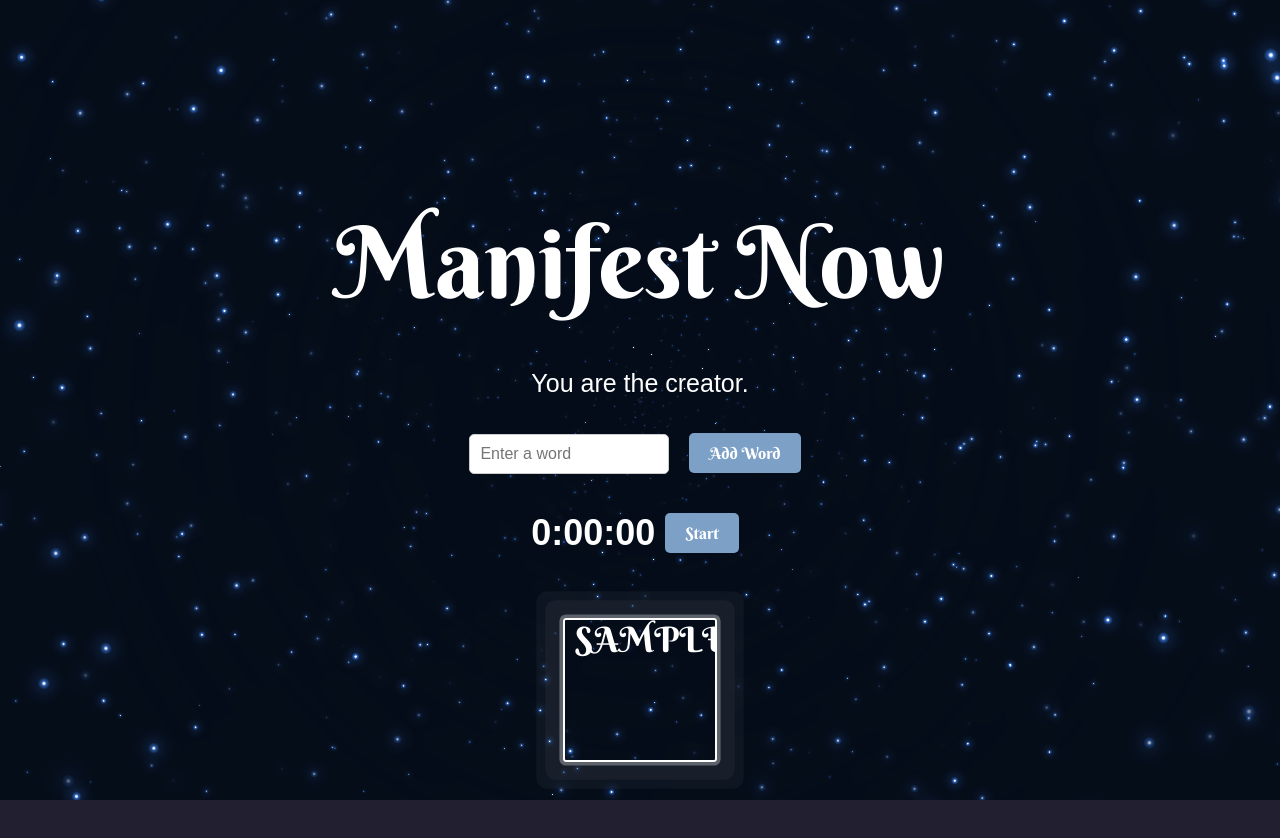
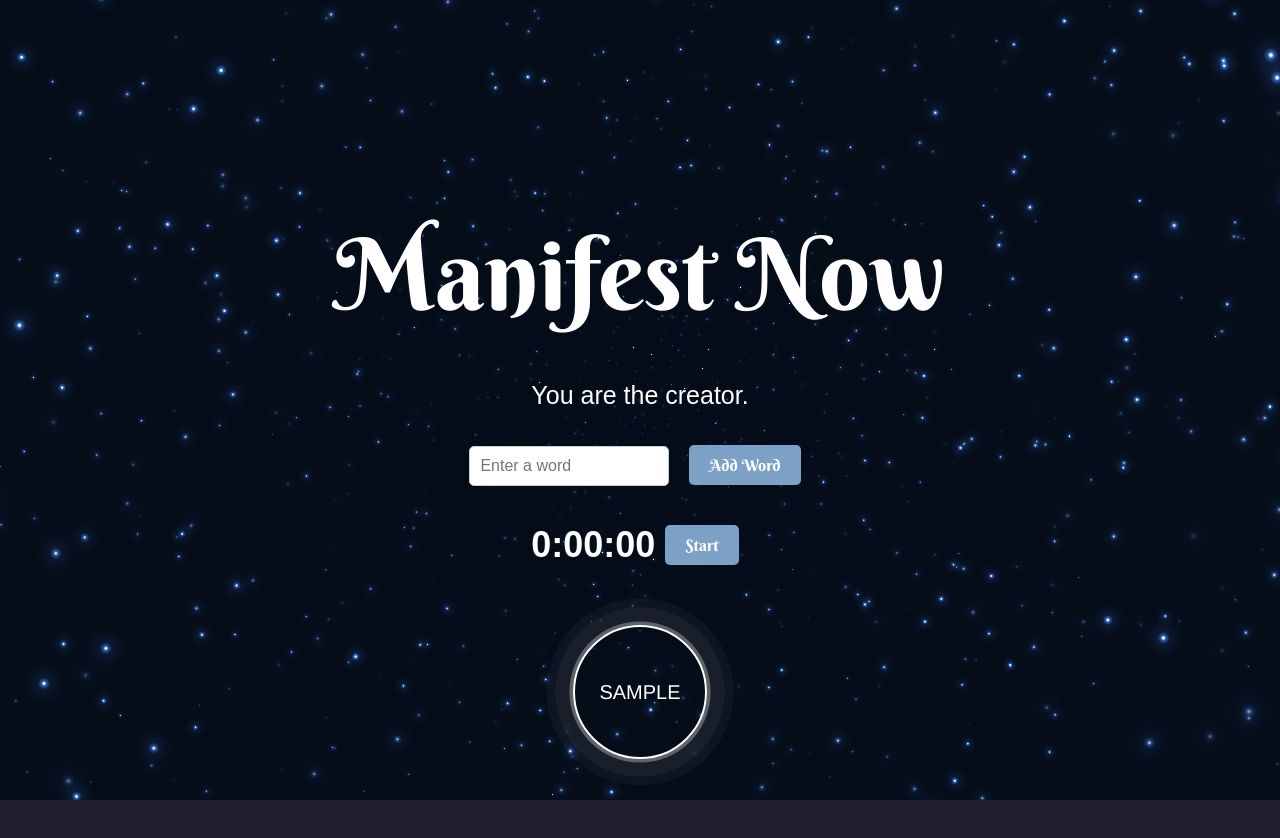
Before and after one commit to lucia20200818/Manifest-it, a React (Vite) app: page / in a window 1280 px wide. Both pictures are taken after typing "Sample" into the empty fields and a click on the button "Add Word". Shown: the top 838 px of the page. Built offline with nearby package versions, Linux system fonts and the light colour scheme; a web font is replaced by a local one.

Commit message:
Update App.css

```diff
--- a/src/App.css
+++ b/src/App.css
@@ -97,16 +97,7 @@ p{
   color: #ffffff;
 }
 
-.draggable-word {
-  display: inline-block;
-  margin: 5px;
-  padding: 5px 10px;
-  background-color: transparent;
-  font-family: 'Berkshire Swash', cursive;
-  font-size:35px;
-  border-radius: 3px;
-  color: white;
-}
+
 
 input{
   width: 200px; /* 这里设置输入框的宽度 */
```
